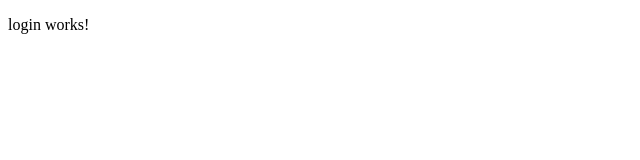
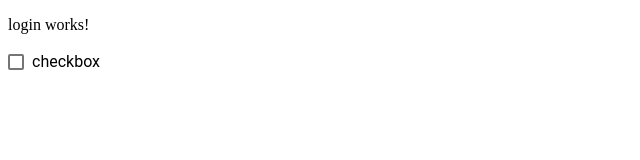
Before and after one commit to Aleksa24/FrontEndDiplomskiAleksaMarkoPetar, an Angular app: page /login in a window 1280 px wide. Shown: the top 160 px of the page, without its empty margins (0-640 px from the left). Built offline with nearby package versions, Linux system fonts and the light colour scheme.

Commit message:
dodat @angular/materials, istestiran i radi

```diff
--- a/package.json
+++ b/package.json
@@ -12,10 +12,12 @@
   "private": true,
   "dependencies": {
     "@angular/animations": "~10.0.5",
+    "@angular/cdk": "^10.1.3",
     "@angular/common": "~10.0.5",
     "@angular/compiler": "~10.0.5",
     "@angular/core": "~10.0.5",
     "@angular/forms": "~10.0.5",
+    "@angular/material": "^10.1.3",
     "@angular/platform-browser": "~10.0.5",
     "@angular/platform-browser-dynamic": "~10.0.5",
     "@angular/router": "~10.0.5",
--- a/src/app/components/login/login.component.html
+++ b/src/app/components/login/login.component.html
@@ -1 +1,3 @@
 <p>login works!</p>
+
+<mat-checkbox>checkbox</mat-checkbox>
--- a/src/styles.css
+++ b/src/styles.css
@@ -1 +1,2 @@
 /* You can add global styles to this file, and also import other style files */
+@import "~@angular/material/prebuilt-themes/indigo-pink.css";
```
Also changed, not shown: src/app/app.module.ts (+6 -1 lines), 1 other file (tests, documents, lock files or other folders).
